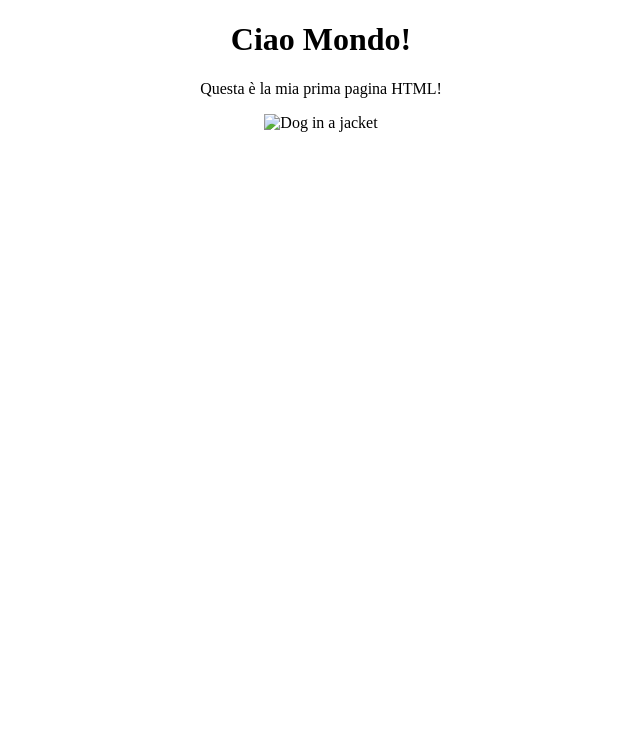
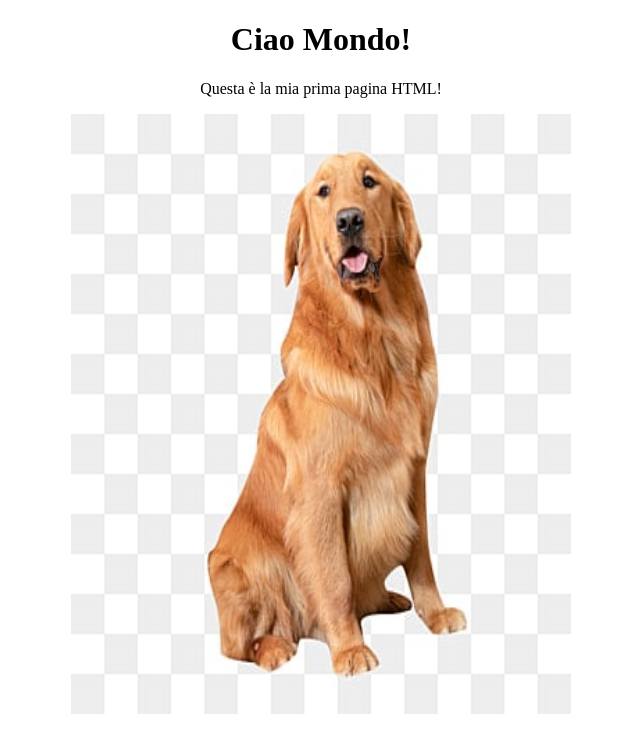
Before and after one commit to NotFrenk/lezione_html, a plain HTML site: page lezione1/lezioneWeb1.html in a window 1280 px wide. Shown: the whole page, without its empty margins (319-959 px from the left). Drawn offline with Linux system fonts and the light colour scheme.

Commit message:
aggiungi immagine

```diff
--- a/lezione1/lezioneWeb1.html
+++ b/lezione1/lezioneWeb1.html
@@ -7,7 +7,7 @@
         <center>
         <h1>Ciao Mondo!</h1>
         <p>Questa è la mia prima pagina HTML!</p>
-        <img src="img_dog.jpg" alt="Dog in a jacket" width="500" height="600">
+        <img src="img/golden-retriever.jpg" alt="Dog in a jacket" width="500" height="600">
         </center>
     </body>
 </html>
```
Also changed, not shown: lezione1/img/golden-retriever.jpg (renamed from lezione1/golden-retriever.jpg).
